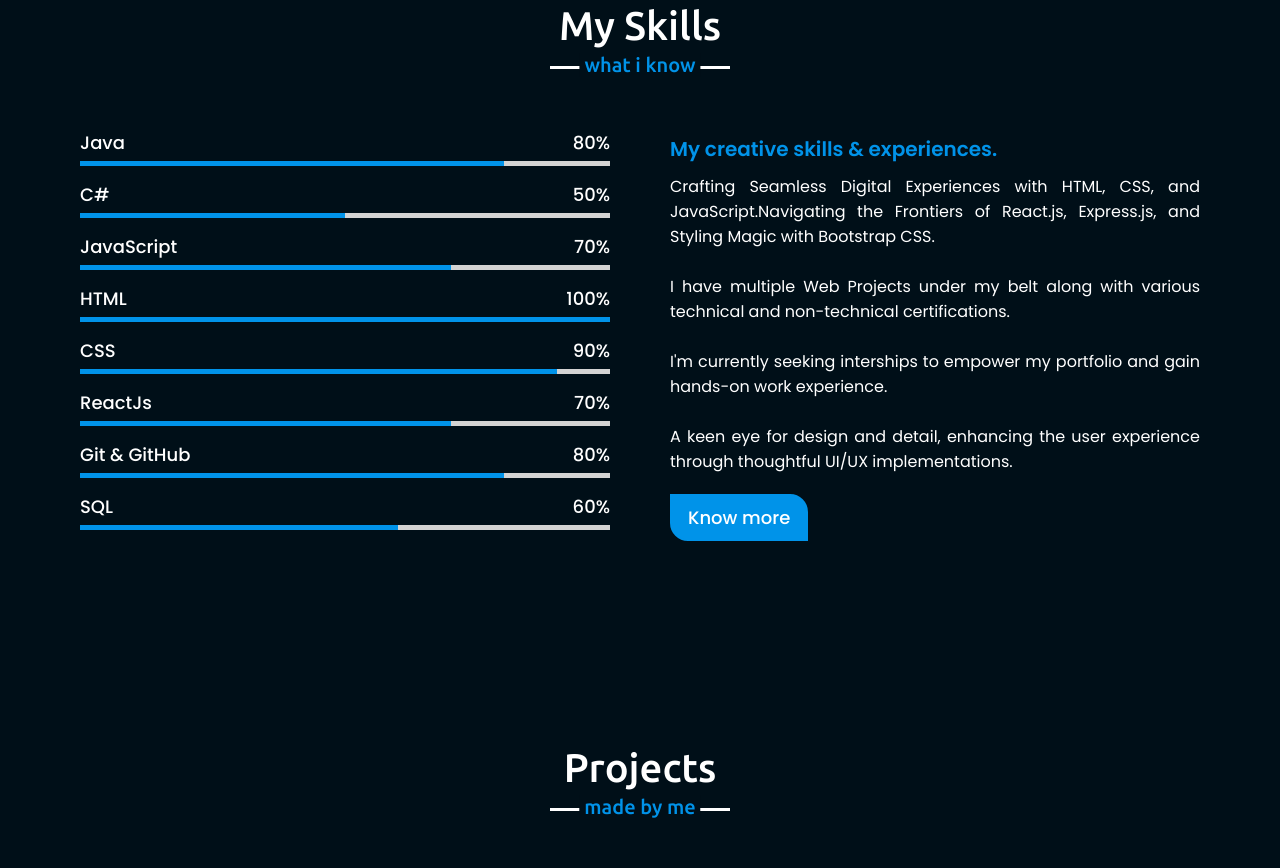
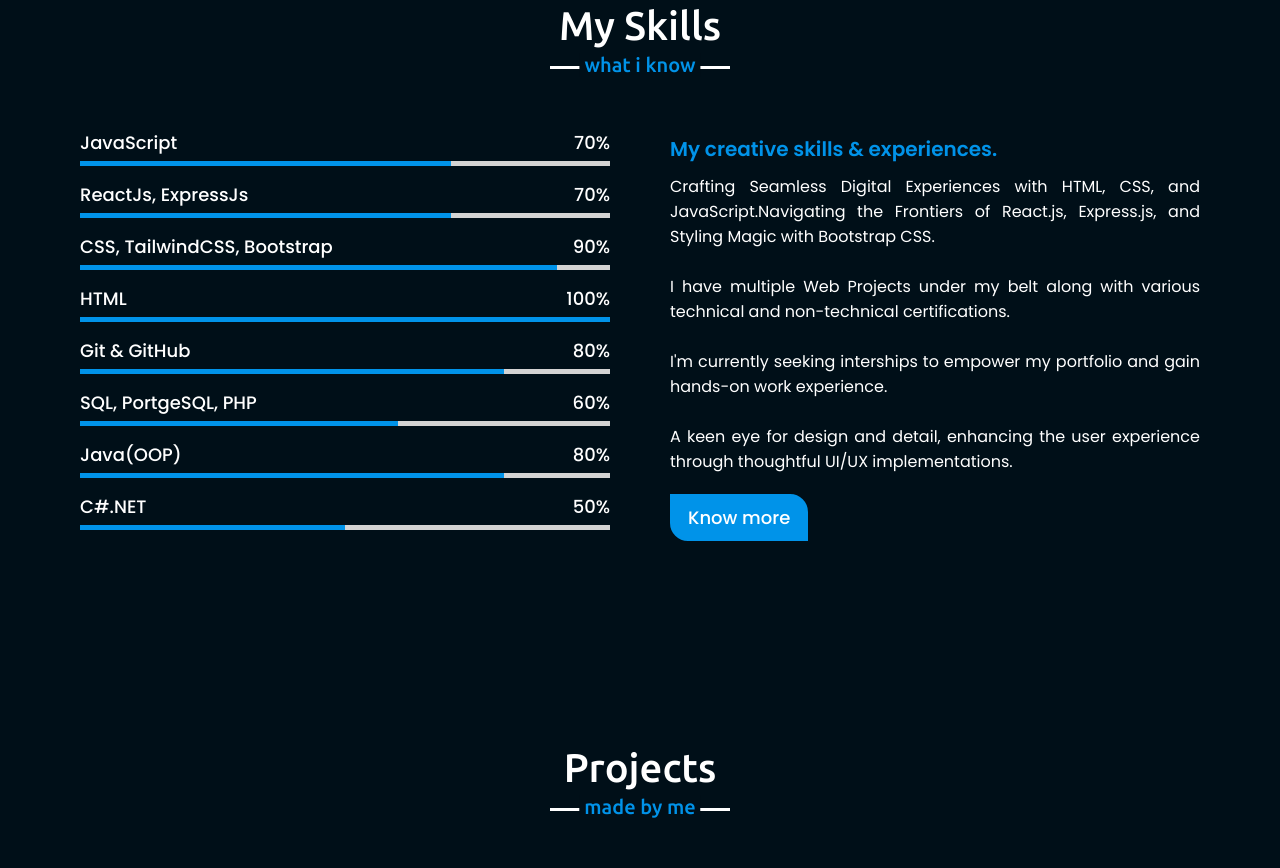
Before and after one commit to Prem-Saha/Portfolio, a plain HTML site: page index.html in a window 1280 px wide. Shown: the part 1714-2582 px from the top of the page. Drawn offline with nearby package versions, Linux system fonts and the light colour scheme.

Commit message:
Update index.html

```diff
--- a/index.html
+++ b/index.html
@@ -101,24 +101,24 @@
 
                     <div class="bars">
                         <div class="info">
-                            <span>Java</span>
-                            <span>80%</span>
-                        </div>
-                        <div class="line java"></div>
-                    </div>
-                    <div class="bars">
-                        <div class="info">
-                            <span>C#</span>
-                            <span>50%</span>
-                        </div>
-                        <div class="line csp"></div>
-                    </div>
-                    <div class="bars">
-                        <div class="info">
                             <span>JavaScript</span>
                             <span>70%</span>
                         </div>
                         <div class="line js"></div>
+                    </div>
+                    <div class="bars">
+                        <div class="info">
+                            <span>ReactJs, ExpressJs</span>
+                            <span>70%</span>
+                        </div>
+                        <div class="line rjs"></div>
+                    </div>
+                    <div class="bars">
+                        <div class="info">
+                            <span>CSS, TailwindCSS, Bootstrap</span>
+                            <span>90%</span>
+                        </div>
+                        <div class="line css"></div>
                     </div>
                     <div class="bars">
                         <div class="info">
@@ -129,33 +129,31 @@
                     </div>
                     <div class="bars">
                         <div class="info">
-                            <span>CSS</span>
-                            <span>90%</span>
-                        </div>
-                        <div class="line css"></div>
-                    </div>
-                    <div class="bars">
-                        <div class="info">
-                            <span>ReactJs</span>
-                            <span>70%</span>
-                        </div>
-                        <div class="line rjs"></div>
-                    </div>
-
-                    <div class="bars">
-                        <div class="info">
                             <span>Git & GitHub</span>
                             <span>80%</span>
                         </div>
                         <div class="line git-github"></div>
                     </div>
-
                     <div class="bars">
                         <div class="info">
-                            <span>SQL</span>
+                            <span>SQL, PortgeSQL, PHP</span>
                             <span>60%</span>
                         </div>
                         <div class="line sql"></div>
+                    </div>
+                    <div class="bars">
+                        <div class="info">
+                            <span>Java(OOP)</span>
+                            <span>80%</span>
+                        </div>
+                        <div class="line java"></div>
+                    </div>
+                    <div class="bars">
+                        <div class="info">
+                            <span>C#.NET</span>
+                            <span>50%</span>
+                        </div>
+                        <div class="line csp"></div>
                     </div>
                 </div>
                 <div class="column left">
```
